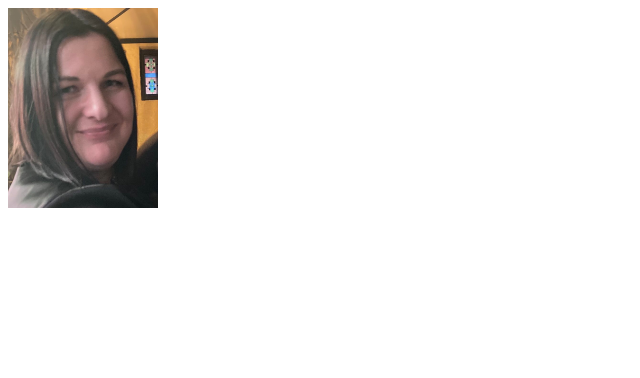
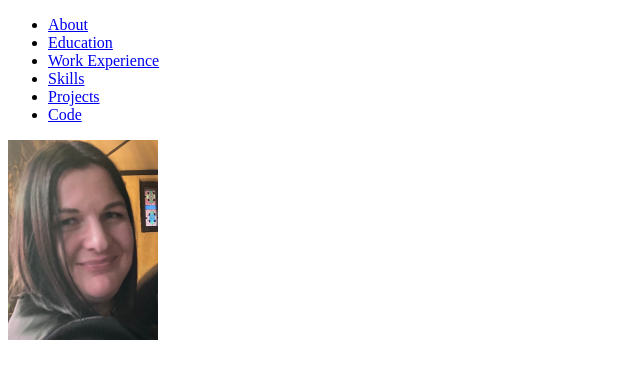
Before and after one commit to ylyuday/rsschool-cv-st-0, a plain HTML site: page index.html in a window 1280 px wide. Shown: the whole page, without its empty margins (0-640 px from the left). Drawn offline with Linux system fonts and the light colour scheme.

Commit message:
feat: modified index file

```diff
--- a/index.html
+++ b/index.html
@@ -1,11 +1,30 @@
 <!DOCTYPE html>
 <html lang="en">
+
 <head>
     <meta charset="UTF-8">
     <meta name="viewport" content="width=device-width, initial-scale=1.0">
     <title>CV</title>
 </head>
+
 <body>
+    <header class="header">
+        <div class="container">
+            <nav class="nav">
+                <ul class="nav-list">
+                    <li class="nav-item"><a href="#about" class="nav-link">About</a></li>
+                    <li class="nav-item"><a href="#education" class="nav-link">Education</a></li>
+                    <li class="nav-item"><a href="#workexperience" class="nav-link">Work Experience</a></li>
+                    <li class="nav-item"><a href="#skills" class="nav-link">Skills</a></li>
+                    <li class="nav-item"><a href="#projects" class="nav-link">Projects</a></li>
+                    <li class="nav-item"><a href="#code" class="nav-link">Code</a></li>
+                </ul>
+            </nav>
+        </div>
+
+    </header>
+
     <img src="./img/1671365675942.jpg" alt="foto" width="150" height="200">
 </body>
+
 </html>
```
